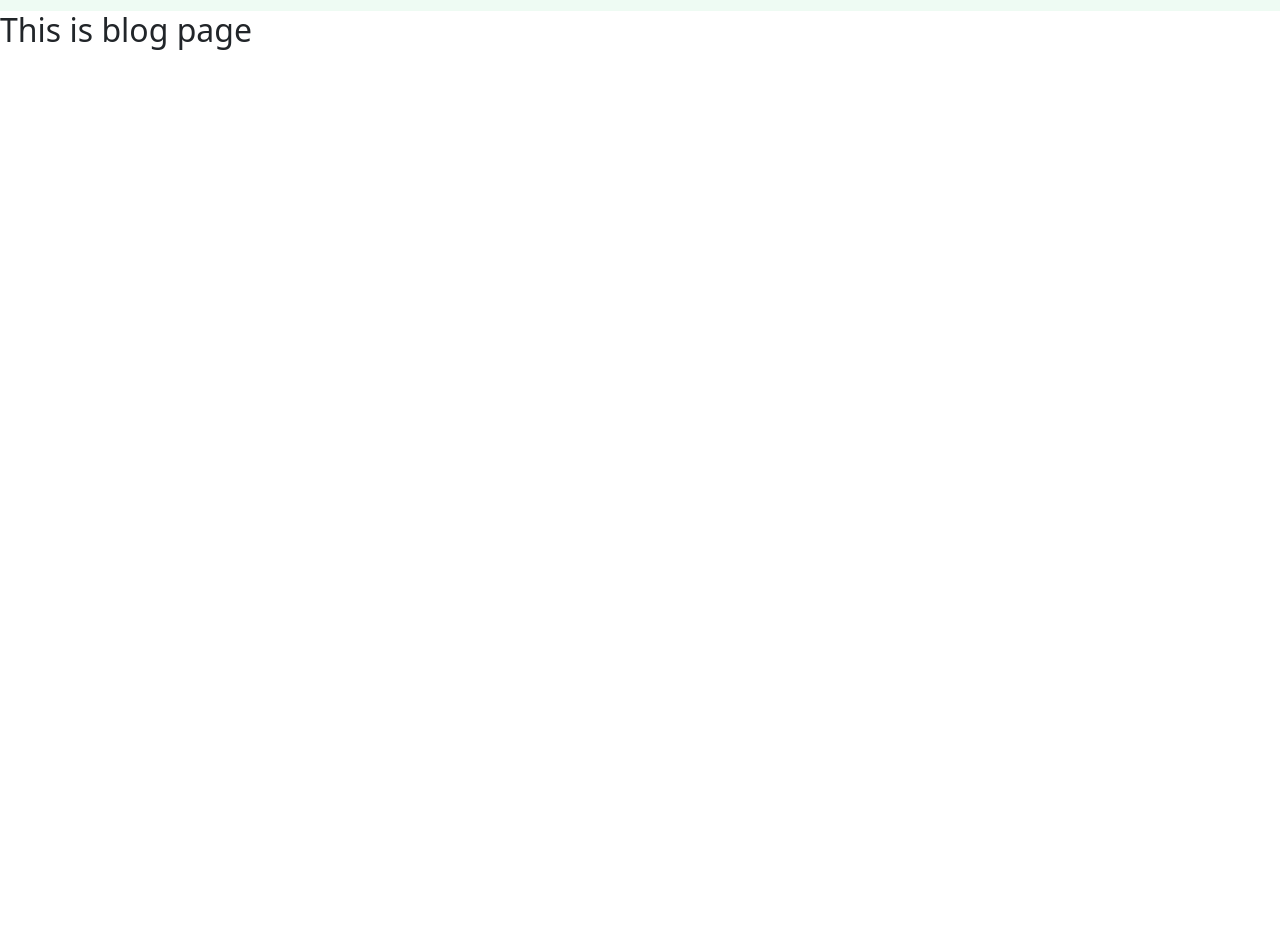
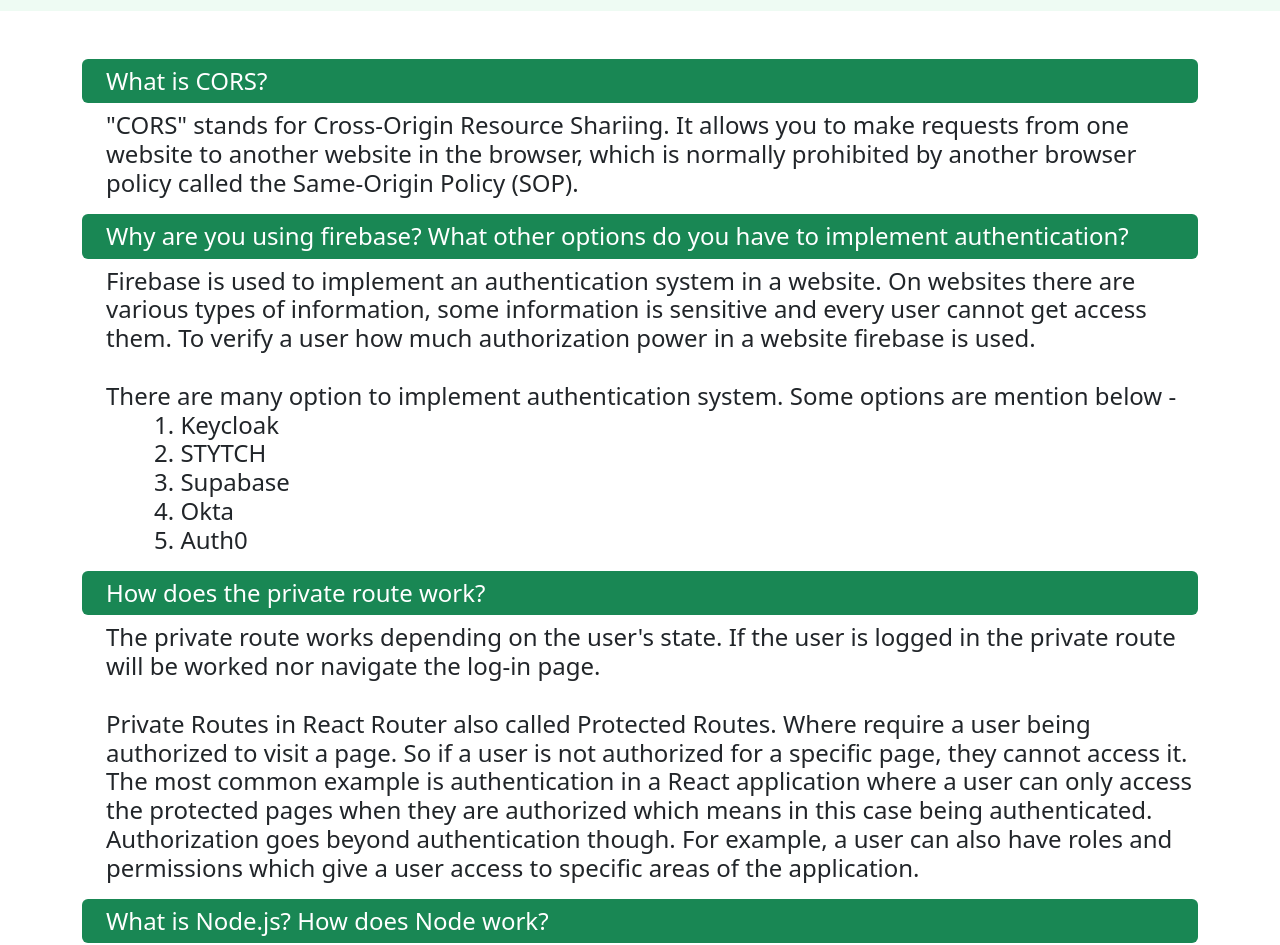
Before and after one commit to mdYeasin-cmd/pie-academy-client, a React (Create React App) app: page /blog in a window 1280 px wide. Shown: the part 56-1001 px from the top of the page. Before the commit the page ends 800 px from the top, so only its background shows below. Built offline with nearby package versions, Linux system fonts and the light colour scheme; no server answers.

Commit message:
In Blog page 4 question are added

```diff
--- a/src/Pages/Blog/Blog/Blog.js
+++ b/src/Pages/Blog/Blog/Blog.js
@@ -1,15 +1,49 @@
 import React from 'react';
-import { useContext } from 'react';
-import { AuthContext } from '../../../contexts/AuthContextProvider';
 
 const Blog = () => {
 
-    const {user} = useContext(AuthContext);
+    return (
+        <div className="container my-5">
+            <h2 className="fs-4 bg-success text-white px-4 py-2 rounded">What is CORS?</h2>
+            <h3 className="ms-4 mb-3 fs-4">
+                "CORS" stands for Cross-Origin Resource Shariing. It allows you to make requests from one website to another website in the browser, which is normally prohibited by another browser policy called the Same-Origin Policy (SOP).
+            </h3>
+            <h2 className="fs-4 bg-success text-white px-4 py-2 rounded">Why are you using firebase? What other options do you have to implement authentication?</h2>
+            <h3 className="ms-4 mb-3 fs-4">
+                Firebase is used to implement an authentication system in a website. On websites there are various types of information, some information is sensitive and every user cannot get access them. To verify a user how much authorization power in a website firebase is used. <br /> <br />
 
-    return (
-        <div>
-            <h2>This is blog page</h2>
-            <p>{user?.email}</p>
+                There are many option to implement authentication system. Some options are mention below - <br />
+
+                <span className="ms-5 d-block">
+                    1. Keycloak <br />
+                    2. STYTCH <br />
+                    3. Supabase <br />
+                    4. Okta <br />
+                    5. Auth0
+                </span>
+            </h3>
+            <h2 className="fs-4 bg-success text-white px-4 py-2 rounded">How does the private route work?</h2>
+            <h3 className="ms-4 mb-3 fs-4">
+                The private route works depending on the user's state. If the user is logged in the private route will be worked nor navigate the log-in page.
+                <br /><br />
+                Private Routes in React Router also called Protected Routes. Where require a user being authorized to visit a page. So if a user is not authorized for a specific page, they cannot access it. The most common example is authentication in a React application where a user can only access the protected pages when they are authorized which means in this case being authenticated. Authorization goes beyond authentication though. For example, a user can also have roles and permissions which give a user access to specific areas of the application.
+            </h3>
+            <h2 className="fs-4 bg-success text-white px-4 py-2 rounded">What is Node.js? How does Node work?</h2>
+            <h3 className="ms-4 mb-3 fs-4">
+                Node.js is an open-source JavaScript runtime environment. <br /><br />
+
+                Node.js used as backend service where JavaScript works on the server-side of the application. This way JavaScript is used on both frontend and backend. Node.js runs on chrome v8 engine which converts JavaScript code into machine code, it is highly scalable, lightweight, fast, and data-intensive. <br /><br />
+
+                Node.js working process is mention below - <br />
+                Node.js accepts the request from the clients and sends the response, while working with the request node.js handles them with a single thread. To operate I/O operations or requests node.js use the concept of threads. Thread is a sequence of instructions that the server needs to perform. It runs parallel on the server to provide the information to multiple clients. Node.js is an event loop single-threaded language. It can handle concurrent requests with a single thread without blocking it for one request.<br /><br />
+
+                Node.js mainly works on two concept - <br />
+
+                <span className="ms-5 d-block">
+                    1. Non-blocking I/O <br />
+                    2. Asynchronous <br />
+                </span>
+            </h3>
         </div>
     );
 };
```
